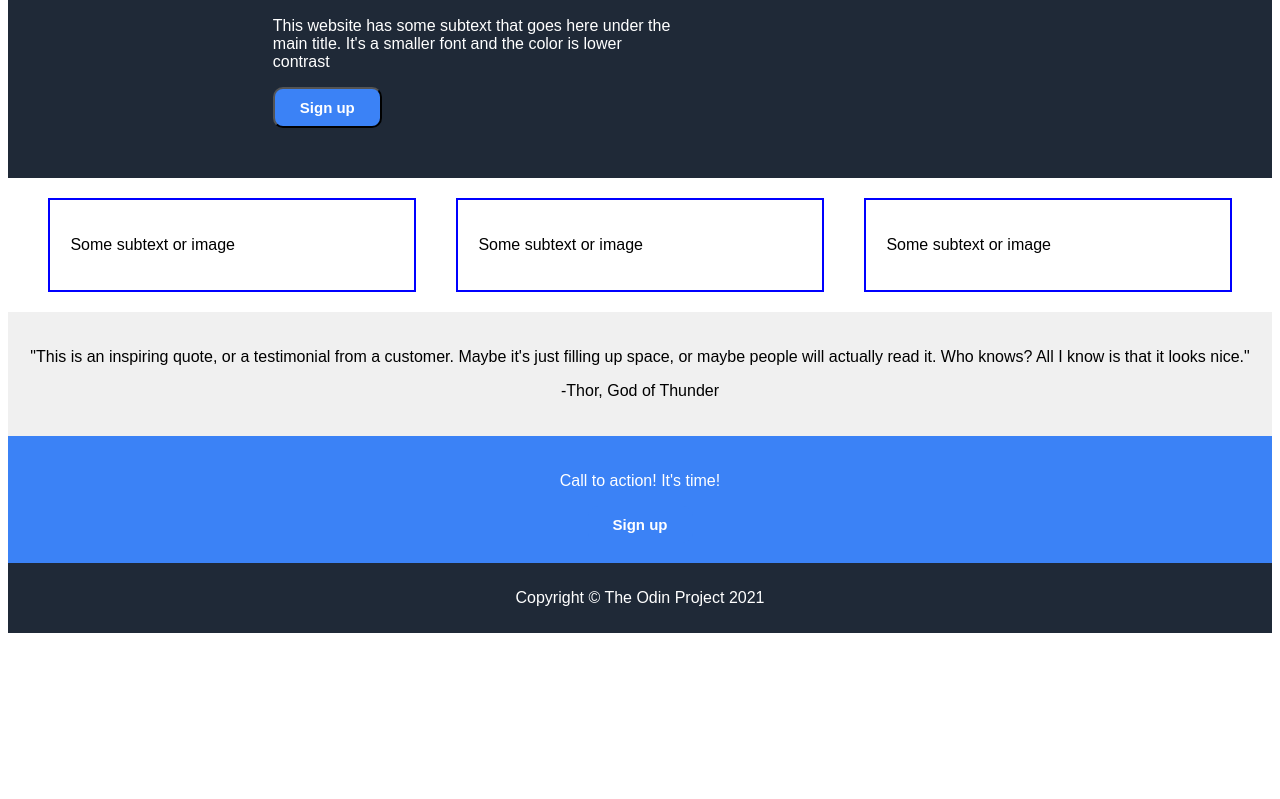
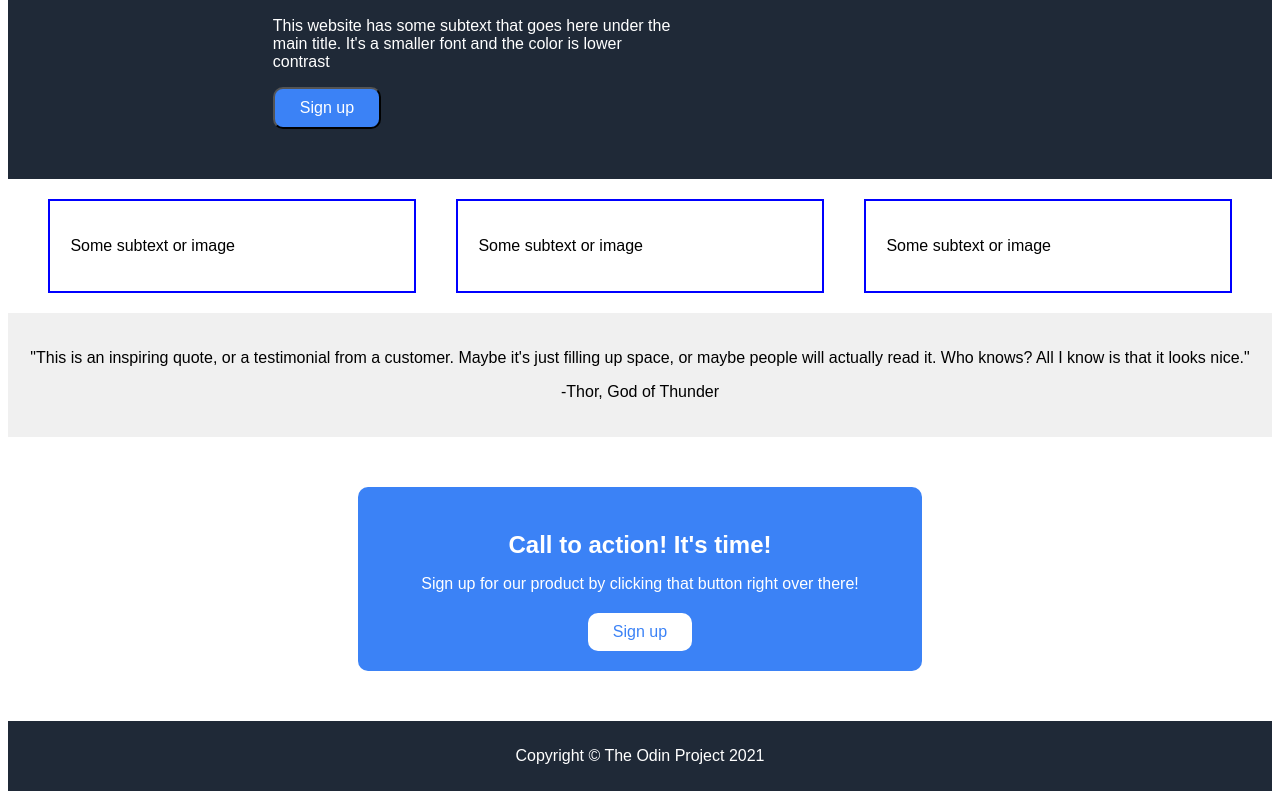
Before and after one commit to DarrenCT/Landing-Page, a plain HTML site: page index.html in a window 1280 px wide. Shown: the part 204-1003 px from the top of the page. Before the commit the page ends 845 px from the top, so only its background shows below. Drawn offline with Linux system fonts and the light colour scheme.

Commit message:
completed cta section styling

```diff
--- a/index.html
+++ b/index.html
@@ -46,8 +46,11 @@
 </section>
 
 <section class="cta-section">
-    <p>Call to action! It's time!</p>
-    <a href="#" class="cta-button">Sign up</a>
+    <div class="cta-content">
+        <p class="cta-text">Call to action! It's time!</p>
+        <p class="cta-subtext">Sign up for our product by clicking that button right over there!</p>
+        <button class="cta-button">Sign up</button>
+    </div>
 </section>
 
 <footer>
--- a/styles.css
+++ b/styles.css
@@ -41,11 +41,14 @@ nav a ,a:visited{
 	border-radius:10px;
 	display:inline-block;
 	color: white;
-	font-size:15px;
-	font-weight:bold;
+	font-size:16px;
 	padding:10px 25px;
 	text-decoration:none;
 
+}
+
+.sign-up:hover{
+    background-color: #1568ee;
 }
 
 .section2 {
@@ -66,22 +69,44 @@ nav a ,a:visited{
 }
 .cta-section {
     background-color: #3B82F6;
+    padding: 20px;
+    text-align: center;
+    border-radius: 10px;
+    margin: 50px 350px;
+}
+
+.cta-content {
+    display: inline-block;
+    max-width: 600px;
+}
+
+.cta-text {
     color: white;
-    text-align: center;
-    padding: 20px;
+    font-size: 24px;
+    font-weight: bold;
+    margin-bottom: 5px;
 }
+
+.cta-subtext {
+    color: white;
+    font-size: 16px;
+    margin-bottom: 20px;
+}
+
 .cta-button {
-    background-color:#3B82F6;
-	border-radius:10px;
-    border: 10px;
-    border-color: white;
-	display:inline-block;
-	color: white;
-	font-size:15px;
-	font-weight:bold;
-	padding:10px 25px;
-	text-decoration:none;
+    background-color: white;
+    color: #3B82F6;
+    border: none;
+    border-radius: 10px;
+    padding: 10px 25px;
+    font-size: 16px;
+    cursor: pointer;
 }
+
+.cta-button:hover {
+    background-color: #e7e7e7;
+}
+
 
 footer{
     color: white;
```
